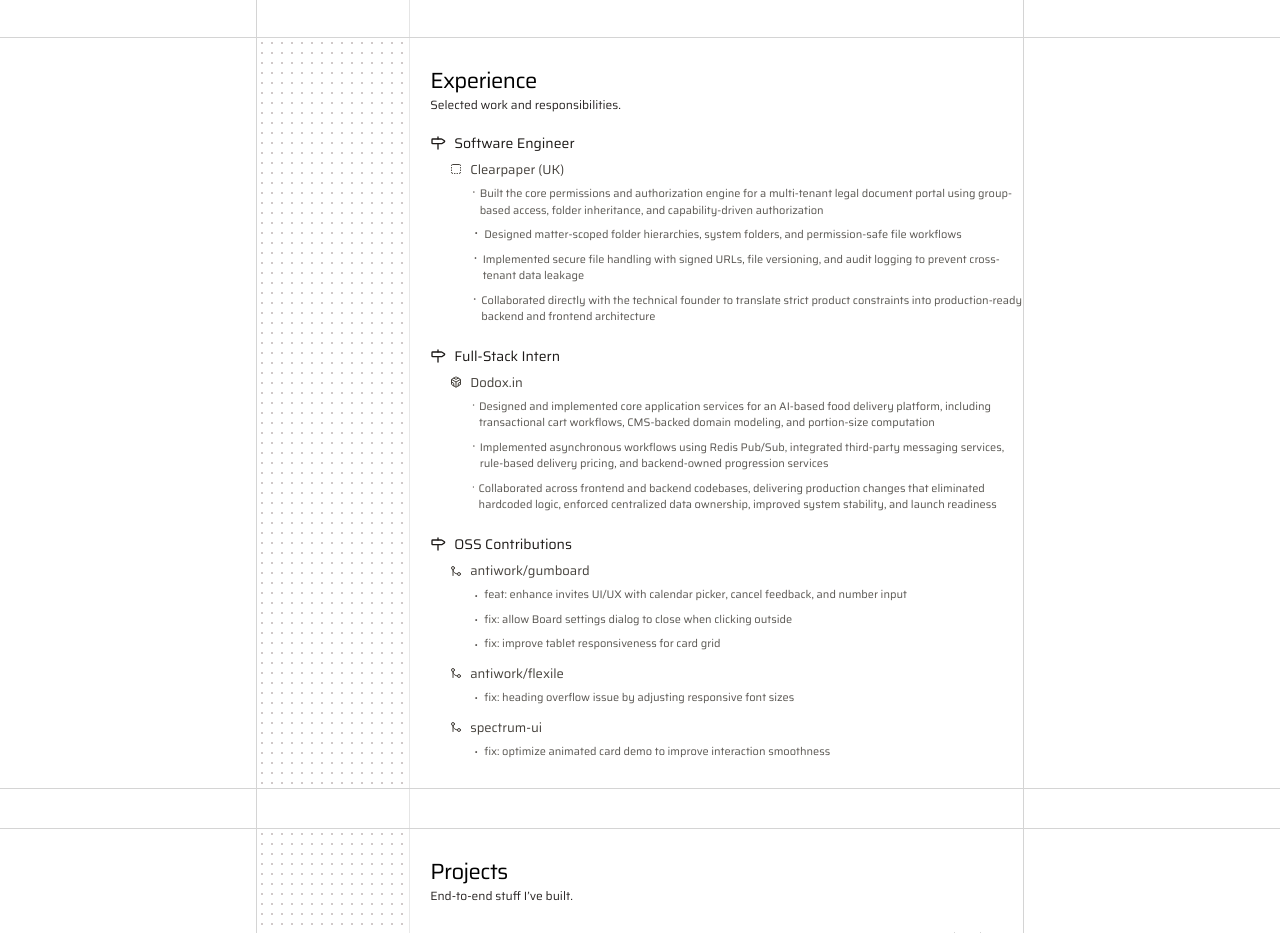
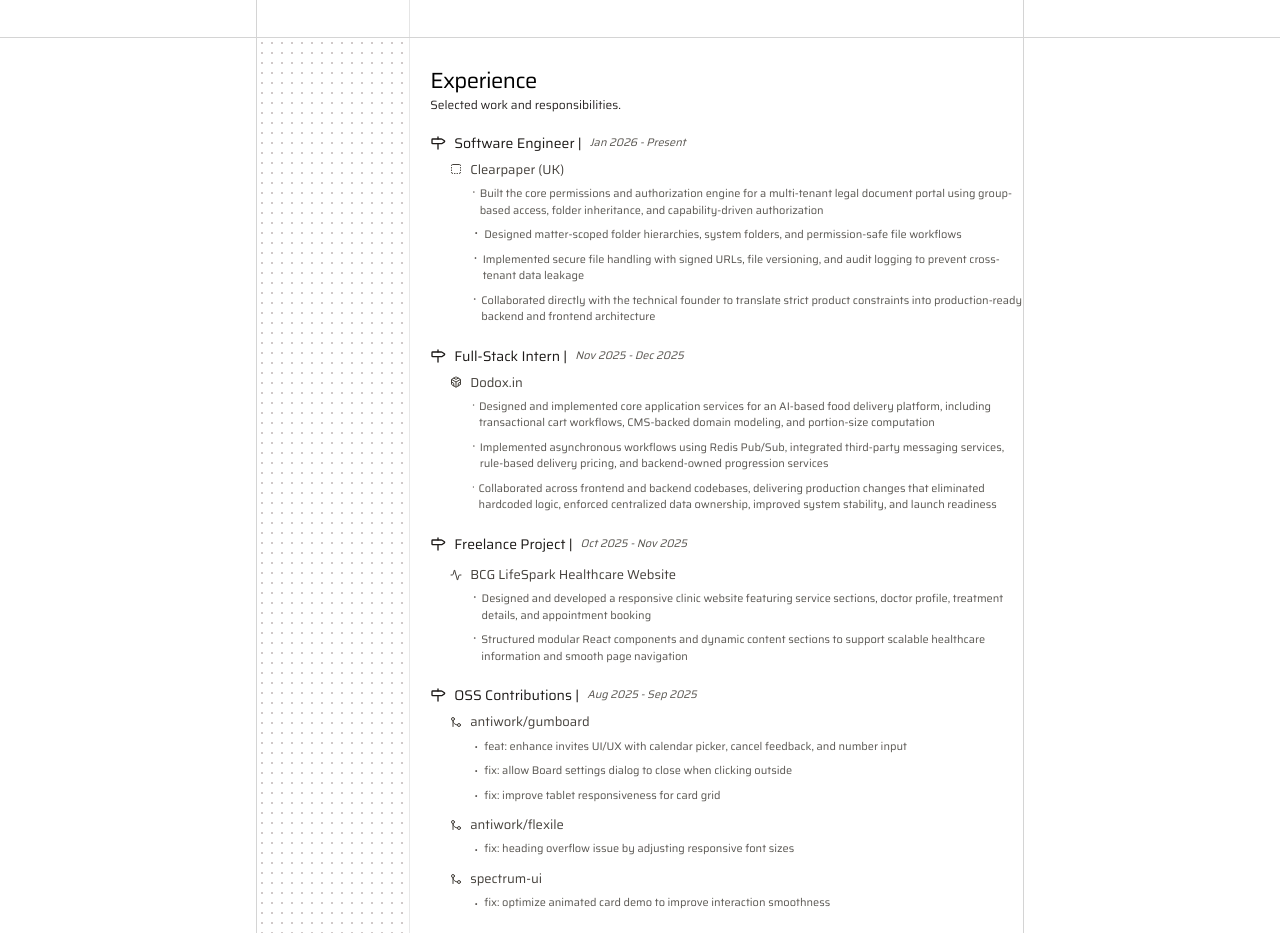
Before and after one commit to amriteshx1/portfolio, a Next.js app: page / in a window 1280 px wide. Shown: the part 880-1813 px from the top of the page. Built offline with nearby package versions, Linux system fonts and the light colour scheme.

Commit message:
enhanced 'experience' section

```diff
--- a/src/app/page.tsx
+++ b/src/app/page.tsx
@@ -174,20 +174,25 @@ export default function Home() {
             <p className="md:ml-5 ml-3 md:text-xs text-[11px]">Selected work and responsibilities.</p>
             <div className="flex flex-col justify-start items-start w-full mt-5 mr-1.5">
               <div className="flex flex-col justify-start items-start">
-                <p className="md:ml-5 ml-3 md:text-sm text-[13px] flex justify-start items-center gap-2 text-stone-900 dark:text-stone-300"><MilestoneIcon className="md:size-4 size-3.5"/>Software Engineer</p>
+                <p className="md:ml-5 ml-3 md:text-sm text-[13px] flex justify-start items-center gap-2 text-stone-900 dark:text-stone-300"><MilestoneIcon className="md:size-4 size-3.5"/>Software Engineer |<span className="italic text-stone-700/90 dark:text-stone-400/90 md:text-[11px] text-[10px]">Jan 2026 - Present</span></p>
                 <p className="md:ml-10 ml-6 mt-2 md:text-[13px] text-xs flex justify-start items-center gap-2 text-stone-700 dark:text-stone-400"><SquareDashedTopSolid className="md:size-3 size-[11px]" />Clearpaper (UK)</p>
                 <p className="md:ml-15 ml-10 mt-2 md:text-[11px] text-[10px] flex justify-start md:items-center items-start gap-0.5 text-stone-700/90 dark:text-stone-400/90"><DotIcon className="size-3 self-start" />Built the core permissions and authorization engine for a multi-tenant legal document portal using group-based access, folder inheritance, and capability-driven authorization </p>
                 <p className="md:ml-15 ml-10 mt-2 md:text-[11px] text-[10px] flex justify-start md:items-center items-start gap-0.5 text-stone-700/90 dark:text-stone-400/90"><DotIcon className="size-3 self-start" />Designed matter-scoped folder hierarchies, system folders, and permission-safe file workflows </p>
                 <p className="md:ml-15 ml-10 mt-2 md:text-[11px] text-[10px] flex justify-start md:items-center items-start gap-0.5 text-stone-700/90 dark:text-stone-400/90"><DotIcon className="size-3 self-start" />Implemented secure file handling with signed URLs, file versioning, and audit logging to prevent cross-tenant data leakage</p>
                 <p className="md:ml-15 ml-10 mt-2 md:text-[11px] text-[10px] flex justify-start md:items-center items-start gap-0.5 text-stone-700/90 dark:text-stone-400/90"><DotIcon className="size-3 self-start" />Collaborated directly with the technical founder to translate strict product constraints into production-ready backend and frontend architecture</p>
 
-                <p className="md:ml-5 ml-3 mt-5 md:text-sm text-[13px] flex justify-start items-center gap-2 text-stone-900 dark:text-stone-300"><MilestoneIcon className="md:size-4 size-3.5"/>Full-Stack Intern</p>
+                <p className="md:ml-5 ml-3 mt-5 md:text-sm text-[13px] flex justify-start items-center gap-2 text-stone-900 dark:text-stone-300"><MilestoneIcon className="md:size-4 size-3.5"/>Full-Stack Intern |<span className="italic text-stone-700/90 dark:text-stone-400/90 md:text-[11px] text-[10px]">Nov 2025 - Dec 2025</span></p>
                 <p className="md:ml-10 ml-6 mt-2 md:text-[13px] text-xs flex justify-start items-center gap-2 text-stone-700 dark:text-stone-400"><CodesandboxIcon className="md:size-3 size-[11px]" />Dodox.in</p>
                 <p className="md:ml-15 ml-10 mt-2 md:text-[11px] text-[10px] flex justify-start md:items-center items-start gap-0.5 text-stone-700/90 dark:text-stone-400/90"><DotIcon className="size-3 self-start" />Designed and implemented core application services for an AI-based food delivery platform, including transactional cart workflows, CMS-backed domain modeling, and portion-size computation</p>
                 <p className="md:ml-15 ml-10 mt-2 md:text-[11px] text-[10px] flex justify-start md:items-center items-start gap-0.5 text-stone-700/90 dark:text-stone-400/90"><DotIcon className="size-3 self-start" />Implemented asynchronous workflows using Redis Pub/Sub, integrated third-party messaging services, rule-based delivery pricing, and backend-owned progression services</p>
                 <p className="md:ml-15 ml-10 mt-2 md:text-[11px] text-[10px] flex justify-start md:items-center items-start gap-0.5 text-stone-700/90 dark:text-stone-400/90"><DotIcon className="size-3 self-start" />Collaborated across frontend and backend codebases, delivering production changes that eliminated hardcoded logic, enforced centralized data ownership, improved system stability, and launch readiness</p>
 
-                <p className="md:ml-5 ml-3 mt-5 md:text-sm text-[13px] flex justify-start items-center gap-2 text-stone-900 dark:text-stone-300"><MilestoneIcon className="md:size-4 size-3.5"/>OSS Contributions</p>
+                <p className="md:ml-5 ml-3 mt-5 md:text-sm text-[13px] flex justify-start items-center gap-2 text-stone-900 dark:text-stone-300"><MilestoneIcon className="md:size-4 size-3.5"/>Freelance Project |<span className="italic text-stone-700/90 dark:text-stone-400/90 md:text-[11px] text-[10px]">Oct 2025 - Nov 2025</span></p>
+                <p className="md:ml-10 ml-6 mt-3 md:text-[13px] text-xs flex justify-start items-center gap-2 text-stone-700 dark:text-stone-400"><ActivityIcon className="md:size-3 size-[11px]" />BCG LifeSpark Healthcare Website</p>
+                <p className="md:ml-15 ml-10 mt-2 md:text-[11px] text-[10px] flex justify-start md:items-center items-start gap-0.5 text-stone-700/90 dark:text-stone-400/90"><DotIcon className="size-3 self-start" />Designed and developed a responsive clinic website featuring service sections, doctor profile, treatment details, and appointment booking</p>
+                <p className="md:ml-15 ml-10 mt-2 md:text-[11px] text-[10px] flex justify-start md:items-center items-start gap-0.5 text-stone-700/90 dark:text-stone-400/90"><DotIcon className="size-3 self-start" />Structured modular React components and dynamic content sections to support scalable healthcare information and smooth page navigation</p>
+
+                <p className="md:ml-5 ml-3 mt-5 md:text-sm text-[13px] flex justify-start items-center gap-2 text-stone-900 dark:text-stone-300"><MilestoneIcon className="md:size-4 size-3.5"/>OSS Contributions |<span className="italic text-stone-700/90 dark:text-stone-400/90 md:text-[11px] text-[10px]">Aug 2025 - Sep 2025</span></p>
                 <p className="md:ml-10 ml-6 mt-2 md:text-[13px] text-xs flex justify-start items-center gap-2 text-stone-700 dark:text-stone-400"><GitMergeIcon className="md:size-3 size-[11px]" />antiwork/gumboard</p>
                 <p
                  onClick={() => window.open("https://github.com/antiwork/gumboard/pull/707", "_blank", "noopener,noreferrer")}
```
